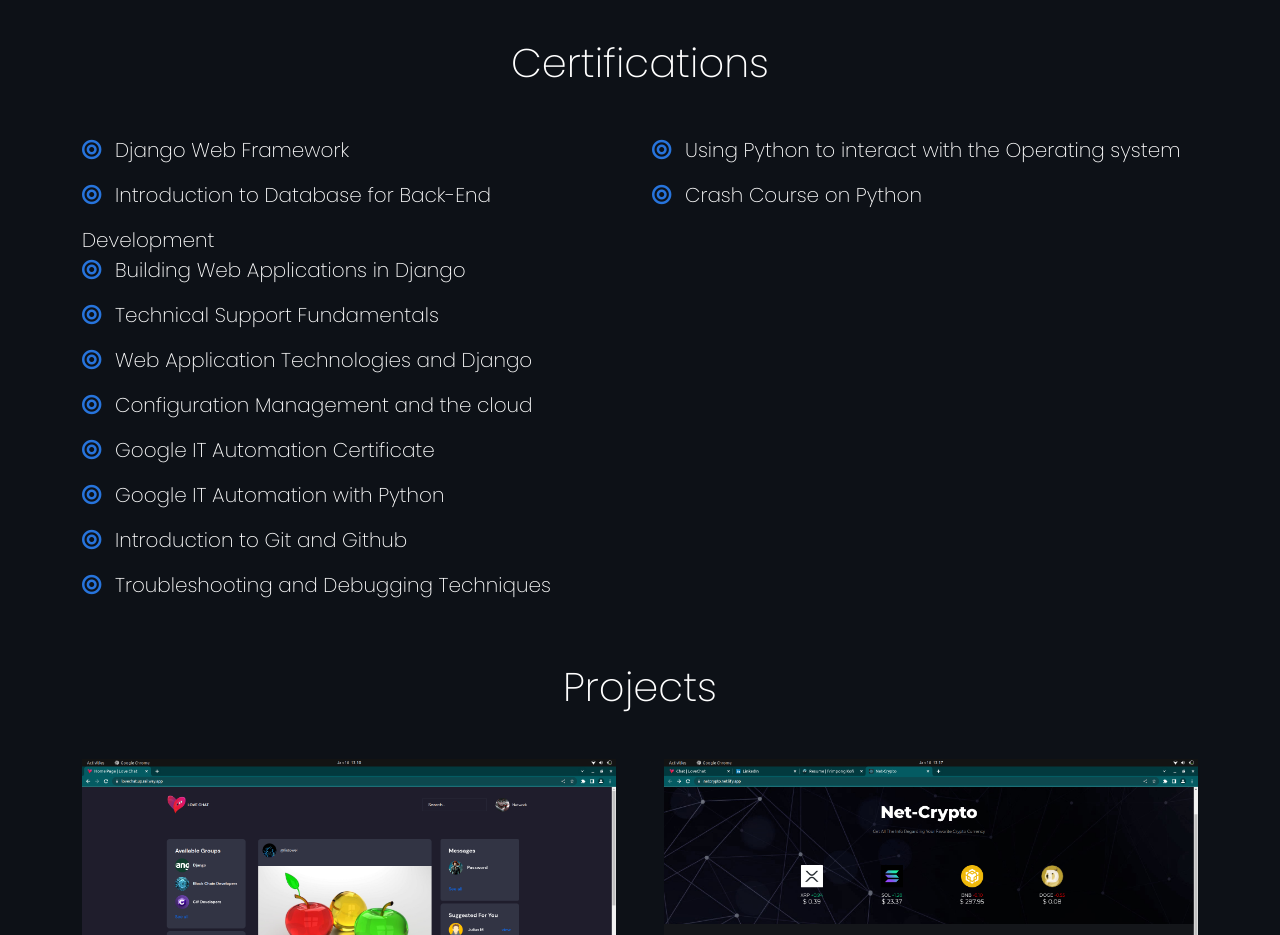
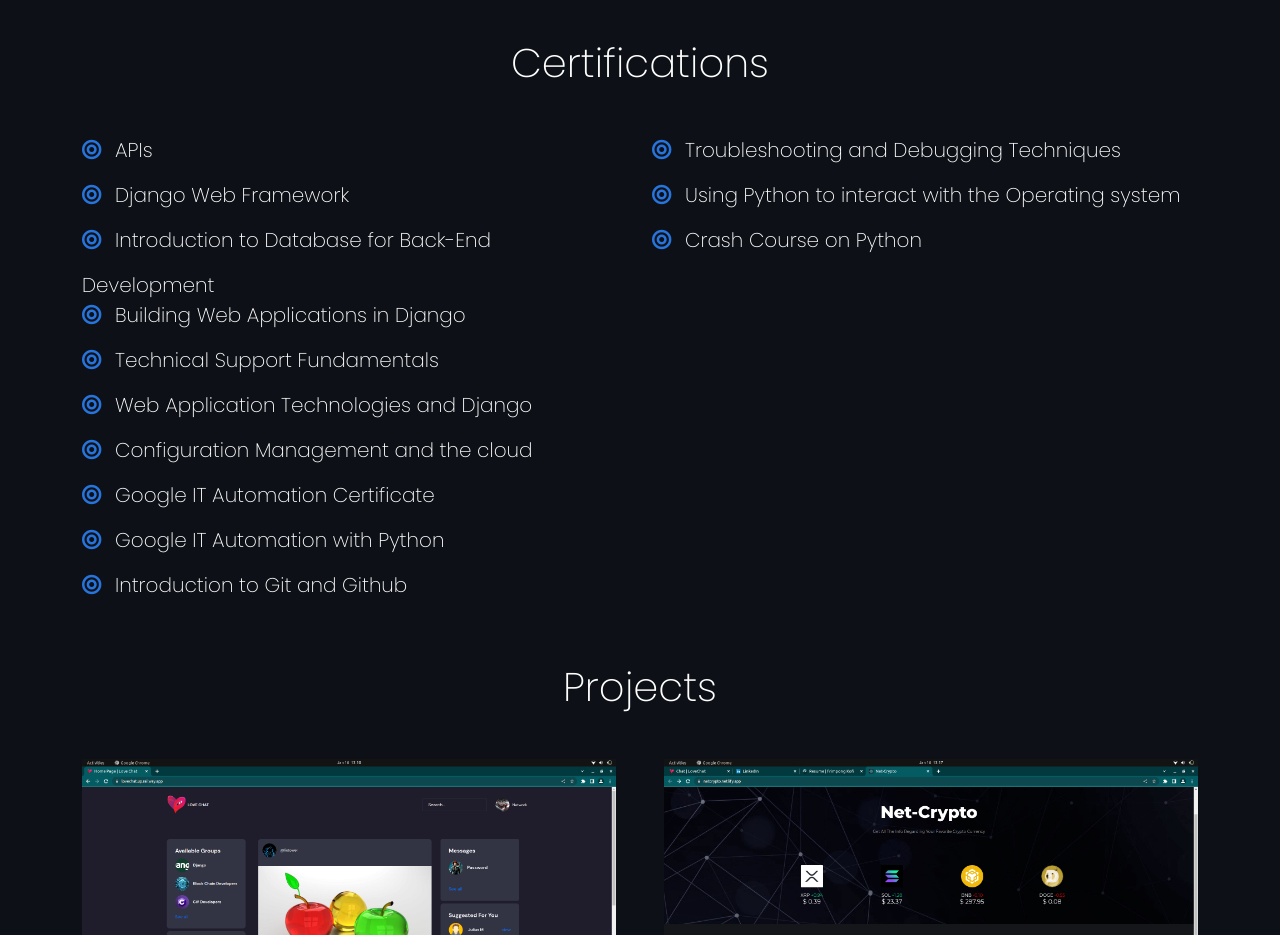
Before and after one commit to Frimpong-Kofi/Portfolio, a plain HTML site: page index.html in a window 1280 px wide. Shown: the part 1940-2875 px from the top of the page. Drawn offline with nearby package versions, Linux system fonts and the light colour scheme.

Commit message:
Added API's certificate

```diff
--- a/index.html
+++ b/index.html
@@ -253,6 +253,12 @@
                     <div class="row">
                         <div class="col-md-6 wow slideInLeft" data-wow-duration=".8s" data-wow-delay="1.2s">
                             <li class="list-group-items">
+                                <a href="https://www.coursera.org/account/accomplishments/certificate/LKU4X7BSWGDX">
+                                    <i class="fa fa-bullseye me-2"></i>
+                                    APIs
+                                </a>
+                            </li>
+                            <li class="list-group-items">
                                 <a href="https://www.coursera.org/account/accomplishments/certificate/2Y9VTRFBT3CA">
                                     <i class="fa fa-bullseye me-2"></i>
                                     Django Web Framework
@@ -308,16 +314,16 @@
                                     Introduction to Git and Github
                                 </a>
                             </li>
-                            <li class="list-group-items">
+                        </div>
+
+
+                        <div class="col-md-6 wow slideInRight" data-wow-duration=".8s" data-wow-delay="1.2s">
+                             <li class="list-group-items">
                                 <a href="https://www.coursera.org/account/accomplishments/certificate/Y92CGPH93ASB">
                                     <i class="fa fa-bullseye me-2"></i>
                                     Troubleshooting and Debugging Techniques
                                 </a>
                             </li>
-                        </div>
-
-
-                        <div class="col-md-6 wow slideInRight" data-wow-duration=".8s" data-wow-delay="1.2s">
                             <li class="list-group-items">
                                 <a href="https://www.coursera.org/account/accomplishments/certificate/DNUQESVKUDPL">
                                     <i class="fa fa-bullseye me-2"></i>
```
